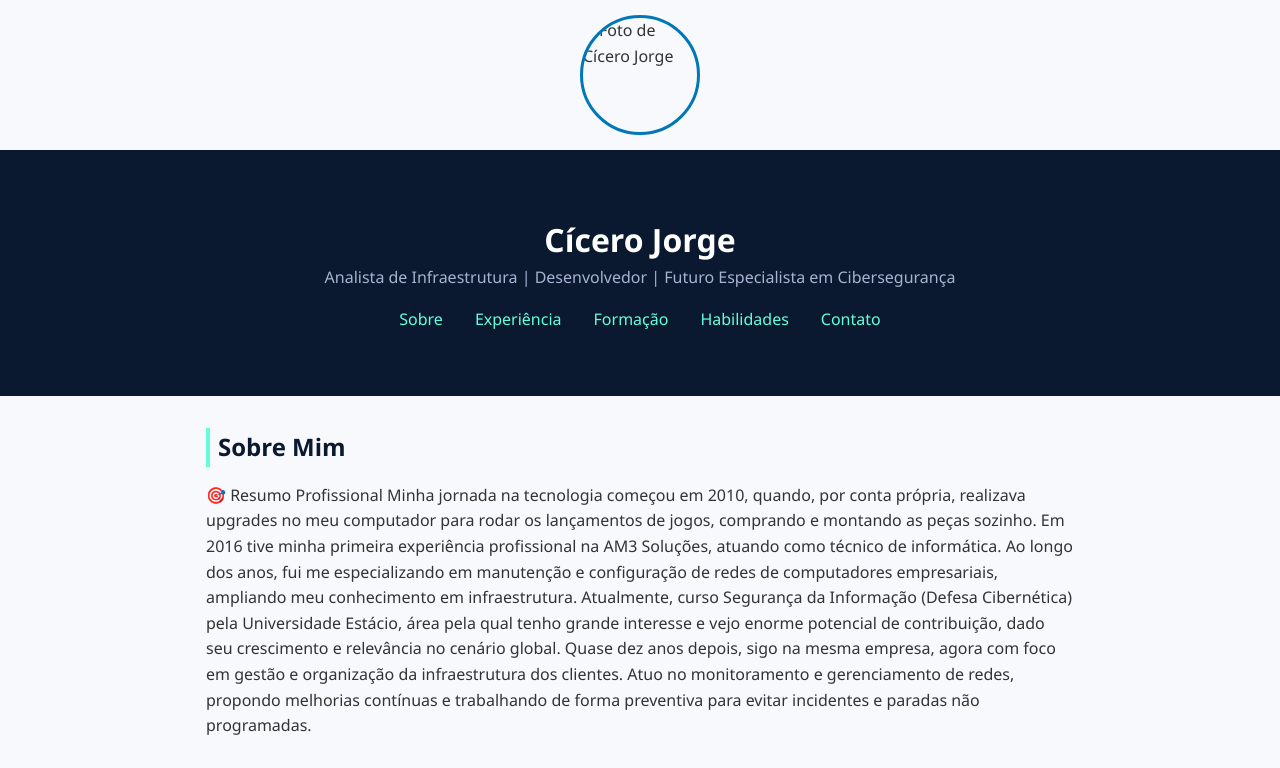
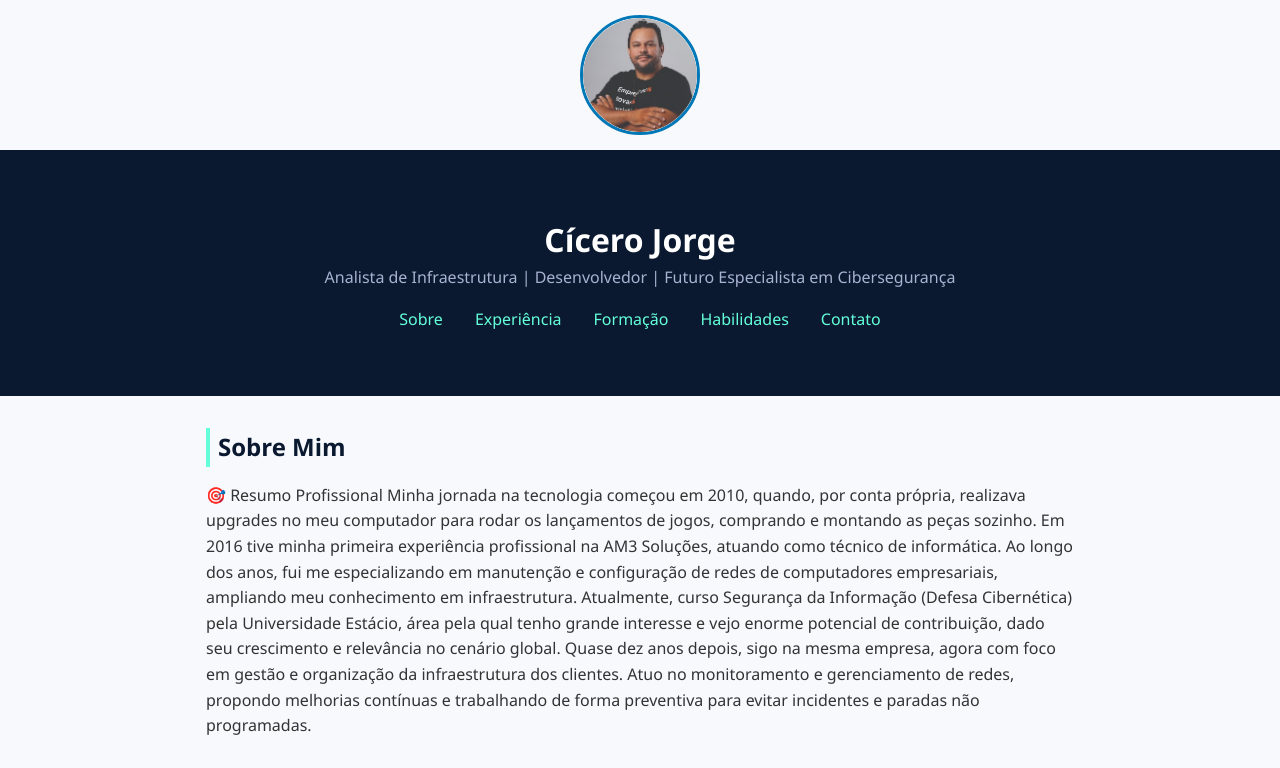
Before and after one commit to cicerosousaleandro/apresentacao, a plain HTML site: page index.html in a window 1280 px wide. Shown: the top 768 px of the page. Drawn offline with Linux system fonts and the light colour scheme.

Commit message:
Corrigindo foto do perfil

```diff
--- a/index.html
+++ b/index.html
@@ -4,7 +4,7 @@
   <meta charset="UTF-8">
   <meta name="viewport" content="width=device-width, initial-scale=1.0">
   <title>Cícero Jorge - Currículo Online</title>
-  <img src="foto.jpg" alt="Foto de Cícero Jorge" class="foto-perfil">
+  <img src="foto.png.jpg" alt="Foto de Cícero Jorge" class="foto-perfil">
  <link rel="stylesheet" href="style.css">
 </head>
 <body>
```
Also changed, not shown: foto.png.jpg (added).
